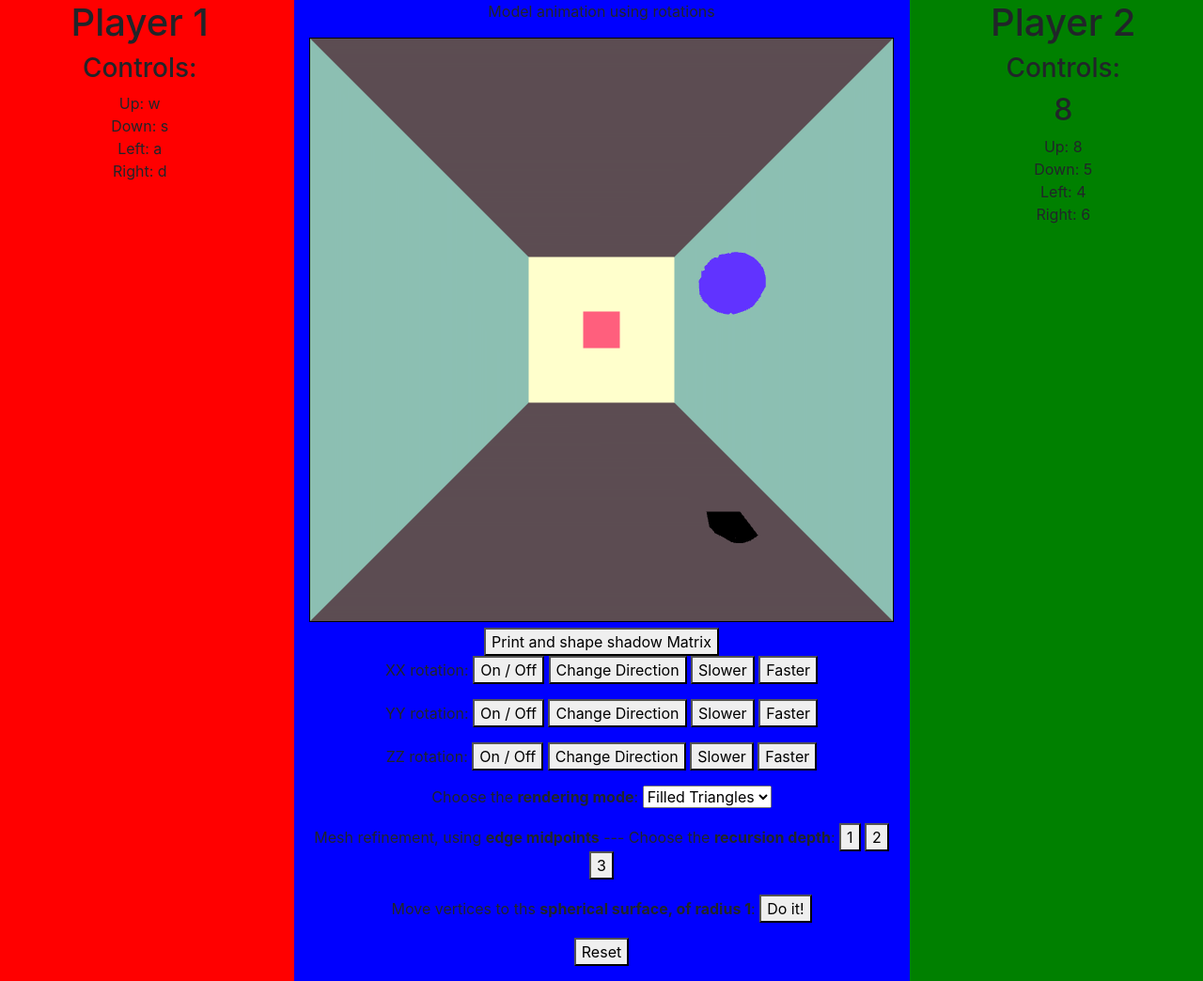
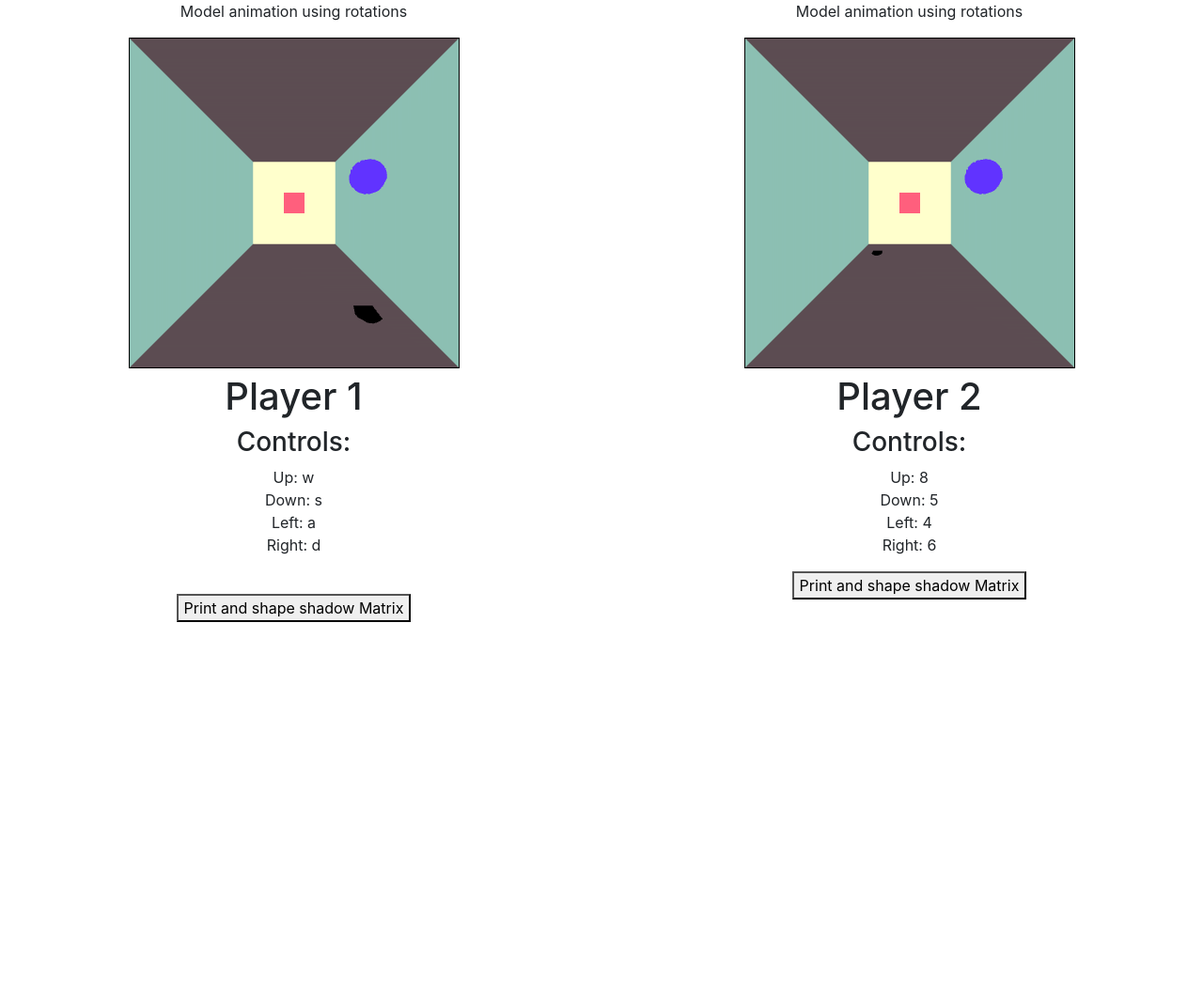
Before and after one commit to rpFilipe/visual-computing, a plain HTML site: page 3dpong/index.html in a window 1280 px wide. Shown: the whole page at 94% size. After the commit the page ends 800 px from the top, so only its background shows below. Drawn offline with nearby package versions, Linux system fonts and the light colour scheme; animation ran at ten frames a second.

Commit message:
dois ecras para os players

```diff
--- a/3dpong/app.js
+++ b/3dpong/app.js
@@ -17,8 +17,10 @@
 //
 
 var gl = null; // WebGL context
+var gl2 = null; // WebGL context
 
 var shaderProgram = null;
+var shaderProgram2 = null;
 
 var VertexPositionBuffer = null;
 var VertexColorBuffer = null;
@@ -162,7 +164,7 @@ var normals = [
 
 // Handling the Vertex and the Color Buffers
 
-function initBuffers(coords, colors) {
+function initBuffers(gl, coords, colors, shader) {
 
 	// Coordinates
 
@@ -174,11 +176,9 @@ function initBuffers(coords, colors) {
 
 	// Associating to the vertex shader
 
-	gl.vertexAttribPointer(shaderProgram.vertexPositionAttribute,
+	gl.vertexAttribPointer(shader.vertexPositionAttribute,
 			VertexPositionBuffer.itemSize,
 			gl.FLOAT, false, 0, 0);
-
-	// gameAreaColors
 
 	VertexColorBuffer = gl.createBuffer();
 	gl.bindBuffer(gl.ARRAY_BUFFER, VertexColorBuffer);
@@ -188,7 +188,7 @@ function initBuffers(coords, colors) {
 
 	// Associating to the vertex shader
 
-	gl.vertexAttribPointer(shaderProgram.vertexColorAttribute,
+	gl.vertexAttribPointer(shader.vertexColorAttribute,
 			VertexColorBuffer.itemSize,
 			gl.FLOAT, false, 0, 0);
 }
@@ -203,11 +203,20 @@ function drawGameArea(mvMatrix){
 
 	gl.uniformMatrix4fv(mvUniform, false, new Float32Array(flatten(mvMatrix)));
 
-	initBuffers(gameArea, gameAreaColors);
+	initBuffers(gl, gameArea, gameAreaColors, shaderProgram);
 	gl.cullFace( gl.FRONT );
 	gl.disable(gl.BLEND);
 	gl.drawArrays(primitiveType, 0, VertexPositionBuffer.numItems);
 
+	// canvas2
+	var mvUniform = gl2.getUniformLocation(shaderProgram2, "uMVMatrix");
+
+	gl2.uniformMatrix4fv(mvUniform, false, new Float32Array(flatten(mvMatrix)));
+
+	initBuffers(gl2, gameArea, gameAreaColors, shaderProgram2);
+	gl2.cullFace( gl2.FRONT );
+	gl2.disable(gl2.BLEND);
+	gl2.drawArrays(primitiveType, 0, VertexPositionBuffer.numItems);
 }
 
 
@@ -219,20 +228,28 @@ function drawPlayer1(angleXX, angleYY, angleZZ,
 
 
 	mvMatrix = mult( mvMatrix, translationMatrix( tx, ty, tz ) );
-	//mvMatrix = mult( mvMatrix, rotationZZMatrix( angleZZ ) );
-	//mvMatrix = mult( mvMatrix, rotationYYMatrix( angleYY ) );
-	//mvMatrix = mult( mvMatrix, rotationXXMatrix( angleXX ) );
 	mvMatrix = mult( mvMatrix, scalingMatrix( sx, sy, sz ) );
 
 
 	var mvUniform = gl.getUniformLocation(shaderProgram, "uMVMatrix");
 	gl.uniformMatrix4fv(mvUniform, false, new Float32Array(flatten(mvMatrix)));
 
-	initBuffers(player1, player1Colors);
+	initBuffers(gl, player1, player1Colors, shaderProgram);
 	gl.enable(gl.BLEND);
 	gl.blendFunc(gl.SRC_ALPHA, gl.ONE);
 	gl.cullFace( gl.BACK);
 	gl.drawArrays(primitiveType, 0, VertexPositionBuffer.numItems);
+
+	//canvas2
+
+	var mvUniform = gl2.getUniformLocation(shaderProgram2, "uMVMatrix");
+	gl2.uniformMatrix4fv(mvUniform, false, new Float32Array(flatten(mvMatrix)));
+
+	initBuffers(gl2, player1, player1Colors, shaderProgram2);
+	gl2.enable(gl2.BLEND);
+	gl2.blendFunc(gl2.SRC_ALPHA, gl2.ONE);
+	gl2.cullFace( gl2.BACK);
+	gl2.drawArrays(primitiveType, 0, VertexPositionBuffer.numItems);
 
 }
 
@@ -242,20 +259,30 @@ function drawShadow(angleXX, angleYY, angleZZ,
 	mvMatrix,
 	primitiveType){
 
+	// mvmatrix2 é para o canvas2
+	var mvMatrix2 = mult( mvMatrix, rotationYYMatrix(180));
+	mvMatrix2 = mult( mvMatrix2, translationMatrix( tx, ty, tz ) );
+	mvMatrix2 = mult( mvMatrix2, scalingMatrix( sx, sy, sz ) );
+	mvMatrix2 = mult( mvMatrix2, translationMatrix( 0, 0, 17 ) );
 	mvMatrix = mult( mvMatrix, translationMatrix( tx, ty, tz ) );
-	//mvMatrix = mult( mvMatrix, rotationZZMatrix( angleZZ ) );
-	//mvMatrix = mult( mvMatrix, rotationYYMatrix( angleYY ) );
-	//mvMatrix = mult( mvMatrix, rotationXXMatrix( angleXX ) );
 	mvMatrix = mult( mvMatrix, scalingMatrix( sx, sy, sz ) );
 
 
 	var mvUniform = gl.getUniformLocation(shaderProgram, "uMVMatrix");
 	gl.uniformMatrix4fv(mvUniform, false, new Float32Array(flatten(mvMatrix)));
 	gl.disable(gl.BLEND);
-	initBuffers(shadow, shadowColors);
+	initBuffers(gl, shadow, shadowColors, shaderProgram);
 	gl.cullFace( gl.FRONT);
 	gl.drawArrays(primitiveType, 0, VertexPositionBuffer.numItems);
 
+	//canvas2
+
+	var mvUniform = gl2.getUniformLocation(shaderProgram2, "uMVMatrix");
+	gl2.uniformMatrix4fv(mvUniform, false, new Float32Array(flatten(mvMatrix2)));
+	gl2.disable(gl2.BLEND);
+	initBuffers(gl2, shadow, shadowColors, shaderProgram2);
+	gl2.cullFace( gl2.FRONT);
+	gl2.drawArrays(primitiveType, 0, VertexPositionBuffer.numItems);
 }
 
 function drawPlayer2(angleXX, angleYY, angleZZ,
@@ -265,18 +292,24 @@ function drawPlayer2(angleXX, angleYY, angleZZ,
 	primitiveType){
 
 	mvMatrix = mult( mvMatrix, translationMatrix( tx, ty, tz ) );
-	//mvMatrix = mult( mvMatrix, rotationZZMatrix( angleZZ ) );
-	//mvMatrix = mult( mvMatrix, rotationYYMatrix( angleYY ) );
-	//mvMatrix = mult( mvMatrix, rotationXXMatrix( angleXX ) );
 	mvMatrix = mult( mvMatrix, scalingMatrix( sx, sy, sz ) );
 
 
 	var mvUniform = gl.getUniformLocation(shaderProgram, "uMVMatrix");
 	gl.uniformMatrix4fv(mvUniform, false, new Float32Array(flatten(mvMatrix)));
 	gl.disable(gl.BLEND);
-	initBuffers(player2, player2Colors);
+	initBuffers(gl, player2, player2Colors, shaderProgram);
 	gl.cullFace( gl.BACK);
 	gl.drawArrays(primitiveType, 0, VertexPositionBuffer.numItems);
+
+	//canvas2
+
+	var mvUniform = gl2.getUniformLocation(shaderProgram2, "uMVMatrix");
+	gl2.uniformMatrix4fv(mvUniform, false, new Float32Array(flatten(mvMatrix)));
+	gl2.disable(gl2.BLEND);
+	initBuffers(gl2, player2, player2Colors, shaderProgram2);
+	gl2.cullFace( gl2.BACK);
+	gl2.drawArrays(primitiveType, 0, VertexPositionBuffer.numItems);
 
 }
 
@@ -287,18 +320,23 @@ function drawBall(angleXX, angleYY, angleZZ,
 	primitiveType){
 
 	mvMatrix = mult( mvMatrix, translationMatrix( tx, ty, tz ) );
-	// mvMatrix = mult( mvMatrix, rotationZZMatrix( angleZZ ) );
-	// mvMatrix = mult( mvMatrix, rotationYYMatrix( angleYY ) );
-	// mvMatrix = mult( mvMatrix, rotationXXMatrix( angleXX ) );
 	mvMatrix = mult( mvMatrix, scalingMatrix( sx, sy, sz ) );
 
 
 	var mvUniform = gl.getUniformLocation(shaderProgram, "uMVMatrix");
 	gl.uniformMatrix4fv(mvUniform, false, new Float32Array(flatten(mvMatrix)));
 	gl.disable(gl.BLEND);
-	initBuffers(ball, ballColors);
+	initBuffers(gl, ball, ballColors, shaderProgram);
 	gl.cullFace( gl.FRONT);
 	gl.drawArrays(primitiveType, 0, VertexPositionBuffer.numItems);
+
+	//canvas2
+	var mvUniform = gl2.getUniformLocation(shaderProgram2, "uMVMatrix");
+	gl2.uniformMatrix4fv(mvUniform, false, new Float32Array(flatten(mvMatrix)));
+	gl2.disable(gl2.BLEND);
+	initBuffers(gl2, ball, ballColors, shaderProgram2);
+	gl2.cullFace( gl2.FRONT);
+	gl2.drawArrays(primitiveType, 0, VertexPositionBuffer.numItems);
 
 }
 
@@ -450,7 +488,7 @@ function drawModel( angleXX, angleYY, angleZZ,
 
 	// This can be done in a better way !!
 	gl.disable(gl.BLEND);
-	initBuffers();
+	//initBuffers();
 
 	// Drawing
 
@@ -486,16 +524,19 @@ function drawModel( angleXX, angleYY, angleZZ,
 function drawScene() {
 
 	var pMatrix;
+	var pMatrix2;
 
 	var mvMatrix = mat4();
 
 	// Clearing the frame-buffer and the depth-buffer
 
 	gl.clear(gl.COLOR_BUFFER_BIT | gl.DEPTH_BUFFER_BIT);
+	gl2.clear(gl.COLOR_BUFFER_BIT | gl.DEPTH_BUFFER_BIT);
 
 	// Computing the Projection Matrix
 
 	pMatrix = perspective(90, 1, 1, 4.1);
+	//pMatrix2 = perspective(90, 1, 5, 0);
 	// Global transformation !!
 
 	globalTz = -1;
@@ -505,8 +546,10 @@ function drawScene() {
 	// Passing the Projection Matrix to apply the current projection
 
 	var pUniform = gl.getUniformLocation(shaderProgram, "uPMatrix");
+	var pUniform2 = gl2.getUniformLocation(shaderProgram2, "uPMatrix");
 
 	gl.uniformMatrix4fv(pUniform, false, new Float32Array(flatten(pMatrix)));
+	gl2.uniformMatrix4fv(pUniform2, false, new Float32Array(flatten(pMatrix)));
 
 	// GLOBAL TRANSFORMATION FOR THE WHOLE SCENE
 
@@ -515,8 +558,6 @@ function drawScene() {
 	// Instantianting the current model
 
 	drawGameArea(mvMatrix);
-
-
 
 	drawPlayer2(angleXX, angleYY, angleZZ, 0.25, 0.25, sz, tx2, ty2, tz2, mvMatrix, primitiveType);
 
@@ -782,195 +823,6 @@ function setEventListeners(){
 	document.getElementById("print-ball-matrix").onclick = function(){
 		moveToSphericalSurface(shadow, shadowColors);
 	}
-
-    document.getElementById("mid-rec-depth-1-button").onclick = function(){
-
-        midPointRefinement( gameArea, gameAreaColors, 1 );
-
-		// NEW --- Computing the triangle normal vector for every vertex
-
-		computeVertexNormals( gameArea, normals );
-
-        initBuffers();
-
-	};
-
-    document.getElementById("mid-rec-depth-2-button").onclick = function(){
-
-        midPointRefinement( gameArea, gameAreaColors, 2 );
-
-        // NEW --- Computing the triangle normal vector for every vertex
-
-	    computeVertexNormals( gameArea, normals );
-
-        initBuffers();
-
-	};
-
-    document.getElementById("mid-rec-depth-3-button").onclick = function(){
-
-        midPointRefinement( gameArea, gameAreaColors, 3 );
-
-		// NEW --- Computing the triangle normal vector for every vertex
-
-		computeVertexNormals( gameArea, normals );
-
-        initBuffers();
-
-	};
-
-    // Sphere approximation button
-
-    document.getElementById("sphere-surf-button").onclick = function(){
-
-        // moveToSphericalSurface( gameArea );
-
-		// // NEW --- Computing the triangle normal vector for every vertex
-
-    	// computeVertexNormals( gameArea, normals );
-
-        // initBuffers();
-
-	};
-
-	// Dropdown list
-
-	var list = document.getElementById("rendering-mode-selection");
-
-	list.addEventListener("click", function(){
-
-		// Getting the selection
-
-		var mode = list.selectedIndex;
-
-		switch(mode){
-
-			case 0 : primitiveType = gl.TRIANGLES;
-				break;
-
-			case 1 : primitiveType = gl.LINE_LOOP;
-				break;
-
-			case 2 : primitiveType = gl.POINTS;
-				break;
-		}
-	});
-
-	// Button events
-
-	document.getElementById("XX-on-off-button").onclick = function(){
-
-		// Switching on / off
-
-		if( rotationXX_ON ) {
-
-			rotationXX_ON = 0;
-		}
-		else {
-
-			rotationXX_ON = 1;
-		}
-	};
-
-	document.getElementById("XX-direction-button").onclick = function(){
-
-		// Switching the direction
-
-		if( rotationXX_DIR == 1 ) {
-
-			rotationXX_DIR = -1;
-		}
-		else {
-
-			rotationXX_DIR = 1;
-		}
-	};
-
-	document.getElementById("XX-slower-button").onclick = function(){
-
-		rotationXX_SPEED *= 0.75;
-	};
-
-	document.getElementById("XX-faster-button").onclick = function(){
-
-		rotationXX_SPEED *= 1.25;
-	};
-
-	document.getElementById("YY-on-off-button").onclick = function(){
-
-		// Switching on / off
-
-		if( rotationYY_ON ) {
-
-			rotationYY_ON = 0;
-		}
-		else {
-
-			rotationYY_ON = 1;
-		}
-	};
-
-	document.getElementById("YY-direction-button").onclick = function(){
-
-		// Switching the direction
-
-		if( rotationYY_DIR == 1 ) {
-
-			rotationYY_DIR = -1;
-		}
-		else {
-
-			rotationYY_DIR = 1;
-		}
-	};
-
-	document.getElementById("YY-slower-button").onclick = function(){
-
-		rotationYY_SPEED *= 0.75;
-	};
-
-	document.getElementById("YY-faster-button").onclick = function(){
-
-		rotationYY_SPEED *= 1.25;
-	};
-
-	document.getElementById("ZZ-on-off-button").onclick = function(){
-
-		// Switching on / off
-
-		if( rotationZZ_ON ) {
-
-			rotationZZ_ON = 0;
-		}
-		else {
-
-			rotationZZ_ON = 1;
-		}
-	};
-
-	document.getElementById("ZZ-direction-button").onclick = function(){
-
-		// Switching the direction
-
-		if( rotationZZ_DIR == 1 ) {
-
-			rotationZZ_DIR = -1;
-		}
-		else {
-
-			rotationZZ_DIR = 1;
-		}
-	};
-
-	document.getElementById("ZZ-slower-button").onclick = function(){
-
-		rotationZZ_SPEED *= 0.75;
-	};
-
-	document.getElementById("ZZ-faster-button").onclick = function(){
-
-		rotationZZ_SPEED *= 1.25;
-	};
 }
 
 //----------------------------------------------------------------------------
@@ -978,9 +830,9 @@ function setEventListeners(){
 // WebGL Initialization
 //
 
-function initWebGL( canvas ) {
+function initWebGL(player, canvas ) {
 	try {
-
+		if(player == 1){
 			// Create the WebGL context
 
 			// Some browsers still need "experimental-webgl"
@@ -1011,6 +863,13 @@ function initWebGL( canvas ) {
 			// Enable DEPTH-TEST
 
 			gl.enable( gl.DEPTH_TEST );
+		}else{
+			gl2 = canvas.getContext("webgl") || canvas.getContext("experimental-webgl");
+			primitiveType = gl2.TRIANGLES;
+			gl2.enable( gl2.CULL_FACE );
+			gl2.cullFace( gl2.BACK );
+			gl2.enable( gl2.DEPTH_TEST );
+		}
 
 	} catch (e) {
 	}
@@ -1024,10 +883,16 @@ function initWebGL( canvas ) {
 function runWebGL() {
 
 	var canvas = document.getElementById("my-canvas");
-
-	initWebGL( canvas );
+	var canvas2 = document.getElementById("canvas2");
+	console.log(canvas2);
+	initWebGL(1, canvas );
+	initWebGL(2, canvas2 );
+	console.log(gl2);
+	console.log(gl2);
 
 	shaderProgram = initShaders( gl );
+
+	shaderProgram2 = initShaders( gl2 );
 
 	setEventListeners();
 
--- a/3dpong/index.html
+++ b/3dpong/index.html
@@ -98,11 +98,15 @@ COMMENT
 
 <body onload="runWebGL();">
 
-	<div >
+	<div>
 
 		<div class="row" style="text-align: center">
 
-		<div class="col-3" style="background-color: red">
+		<div class="col-6">
+
+		<p>Model animation using rotations</p>
+
+		<canvas id="my-canvas" style="border:1px solid #000000;" width="350" height="350"></canvas>
 		<h1>Player 1</h1>
 		<h3>Controls:</h3>
 		<p>
@@ -111,96 +115,26 @@ COMMENT
 		Left: a</br>
 		Right: d</br>
 		</p>
+		<br/>
+		<button id="print-ball-matrix">Print and shape shadow Matrix</button>
 
 		</div>
 
-		<div class="col-6" style="background-color: blue">
+		<div class="col-6">
 
 			<p>Model animation using rotations</p>
 
-		<canvas id="my-canvas" style="border:1px solid #000000;" width="620" height="620"></canvas>
-
-		<br/>
-		<button id="print-ball-matrix">Print and shape shadow Matrix</button>
-
-		<p>XX rotation:
-
-		<button id="XX-on-off-button">On / Off</button>
-
-	    <button id="XX-direction-button">Change Direction</button>
-
-	    <button id="XX-slower-button">Slower</button>
-
-	    <button id="XX-faster-button">Faster</button>
-
-		</p>
-
-		<p>YY rotation:
-
-		<button id="YY-on-off-button">On / Off</button>
-
-	    <button id="YY-direction-button">Change Direction</button>
-
-	    <button id="YY-slower-button">Slower</button>
-
-	    <button id="YY-faster-button">Faster</button>
-
-		</p>
-
-		<p>ZZ rotation:
-
-		<button id="ZZ-on-off-button">On / Off</button>
-
-	    <button id="ZZ-direction-button">Change Direction</button>
-
-	    <button id="ZZ-slower-button">Slower</button>
-
-	    <button id="ZZ-faster-button">Faster</button>
-
-		</p>
-
-        <p>Choose the <b>rendering mode</b>:
-
-        <select id="rendering-mode-selection">
-			<option value="0">Filled Triangles</option>
-			<option value="1">Wireframe</option>
-			<option value="2">Vertices</option>
-        </select>
-
-        <p>Mesh refinement, using <b>edge midpoints</b> --- Choose the <b>recursion depth</b>:
-
-        <button id="mid-rec-depth-1-button">1</button>
-
-        <button id="mid-rec-depth-2-button">2</button>
-
-        <button id="mid-rec-depth-3-button">3</button>
-
-        </p>
-
-        <p>Move vertices to ths <b>spherical surface, of radius 1</b>:
-
-        <button id="sphere-surf-button">Do it!</button>
-
-        </p>
-
-        <p>
-
-		<button id="reset-button">Reset</button>
-
-		</p>
-
-		</div>
-
-		<div class="col-3" style="background-color: green">
+			<canvas id="canvas2" style="border:1px solid #000000;" width="350" height="350"></canvas>
 			<h1>Player 2</h1>
 			<h3>Controls:</h3>
-			<h2>	8	</h2>
 			<p>
 			Up: 8</br>
 			Down: 5</br>
 			Left: 4</br>
 			Right: 6</br>
 			</p>
+			<button id="print-ball-matrix">Print and shape shadow Matrix</button>
+
 			</div>
 
 		</div>
```
Lines whose indentation alone changed are shown as unchanged.
